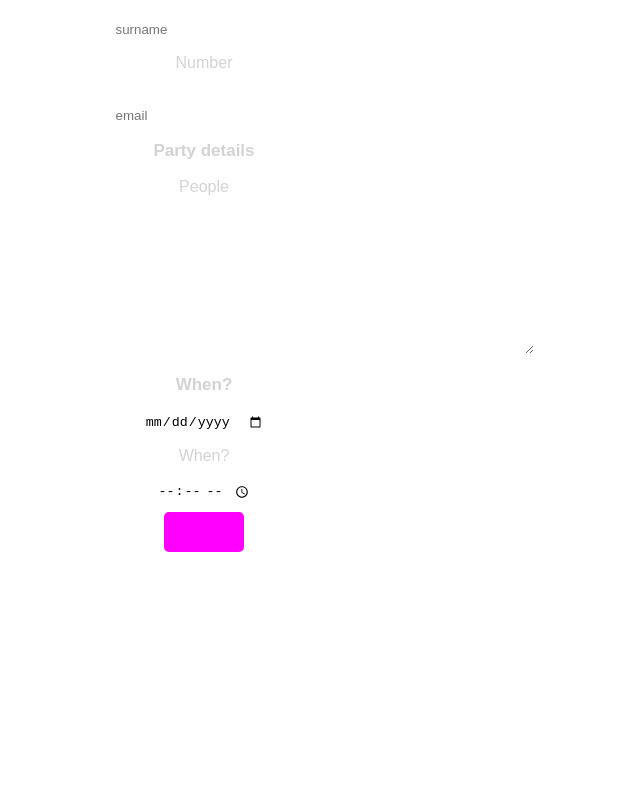
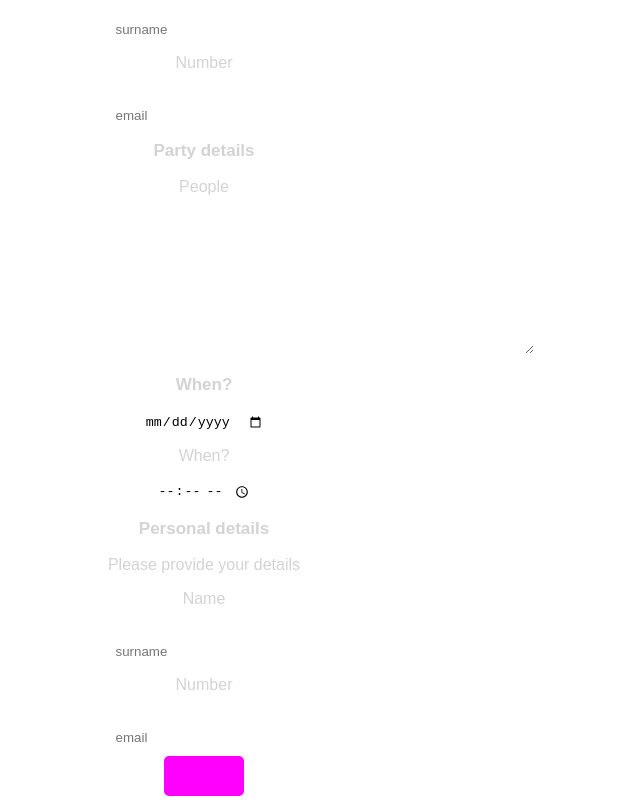
Before and after one commit to codeClimber24/TM356-inaccessible-form, a plain HTML site: page index.html in a window 1280 px wide. Shown: the part 630-1436 px from the top of the page, without its empty margins (436-1076 px from the left). Before the commit the page ends 1192 px from the top, so only its background shows below. Drawn offline with Linux system fonts and the light colour scheme.

Commit message:
Update index.html

```diff
--- a/index.html
+++ b/index.html
@@ -52,6 +52,14 @@
       <input type="date" tabindex="-1" />
       <p>When?</p>
       <input type="time" tabindex="-1" /><br>
+      <p class="h2">Personal details</p>
+      <p>Please provide your details</p>
+      <p>Name</p>
+      <input type="text" tabindex="-1" oninput="demo();"/><br>
+      <input type="text" placeholder="surname" tabindex="-1" />
+      <p>Number</p>
+      <input type="tel" tabindex="-1" /><br>
+      <input type="email" placeholder="email" tabindex="-1" />
       <div class="button"></div>
 		</main>
   </body>
```
